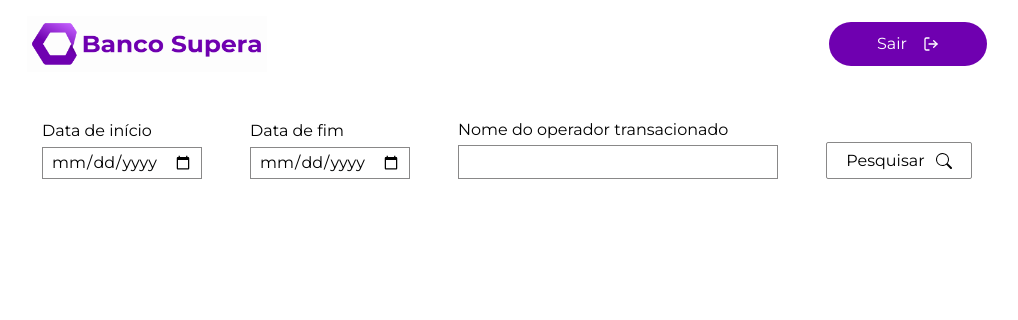
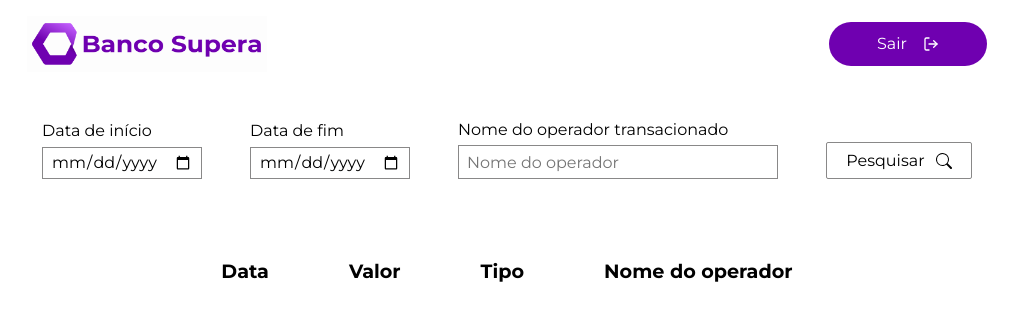
Before and after one commit to francinehahn/Bank-Frontend-React, a React (Vite) app: page /user in a window 1280 px wide. Shown: the top 320 px of the page, without its empty margins (133-1151 px from the left). Built offline with nearby package versions, Linux system fonts and the light colour scheme; sample sign-in values are in the browser's storage.

Commit message:
feat: I created the Transactions component

```diff
--- a/package.json
+++ b/package.json
@@ -11,6 +11,7 @@
   },
   "dependencies": {
     "axios": "^1.4.0",
+    "prop-types": "^15.8.1",
     "react": "^18.2.0",
     "react-dom": "^18.2.0",
     "react-icons": "^4.10.1",
--- /dev/null
+++ b/src/components/Transactions/styles.jsx
@@ -0,0 +1,5 @@
+import { styled } from "styled-components";
+
+export const TransactionContainer = styled.div `
+    display: flex;
+`
--- a/src/pages/UserInformation/UserInformation.jsx
+++ b/src/pages/UserInformation/UserInformation.jsx
@@ -1,33 +1,41 @@
+import { useState } from "react"
 import { Header } from "../../components/Header/Header"
 import { useProtectedPage } from "../../hooks/useProtectedPage"
-import { UserContainer } from "./style"
+import { FormContainer, TransactionsContainer } from "./style"
 import {BsSearch} from "react-icons/bs"
 
 export function UserInformation () {
     useProtectedPage()
 
+    const [startDate, setStartDate] = useState("")
+    const [endDate, setEndDate] = useState("")
+    const [operatorName, setOperatorName] = useState("")
+
     const handleSubmit = (e) => {
         e.preventDefault()
+
+        console.log(operatorName, startDate, endDate)
+        //fazer a chamada para api
     }
 
     return (
         <main>
             <Header/>
-            <UserContainer>
+            <FormContainer>
                 <form onSubmit={handleSubmit}>
                     <div>
-                        <label>Data de início</label>
-                        <input type="date"/>
+                        <label htmlFor="startDate">Data de início</label>
+                        <input type="date" name="startDate" value={startDate} onChange={e => setStartDate(e.target.value)}/>
                     </div>
 
                     <div>
-                        <label>Data de fim</label>
-                        <input type="date"/>
+                        <label htmlFor="endDate">Data de fim</label>
+                        <input type="date" name="endDate" value={endDate} onChange={e => setEndDate(e.target.value)}/>
                     </div>
 
                     <div>
-                        <label>Nome do operador transacionado</label>
-                        <input type="text"/>
+                        <label htmlFor="operatorName">Nome do operador transacionado</label>
+                        <input type="text" placeholder="Nome do operador" name="operatorName" value={operatorName} onChange={e => setOperatorName(e.target.value)}/>
                     </div>
 
                     <button>
@@ -35,7 +43,18 @@ export function UserInformation () {
                         <BsSearch/>
                     </button>
                 </form>
-            </UserContainer>
+            </FormContainer>
+
+            <TransactionsContainer>
+              <div>
+                <h2>Data</h2>
+                <h2>Valor</h2>
+                <h2>Tipo</h2>
+                <h2>Nome do operador</h2>
+              </div>
+
+              {/*Chamar aqui o componente de transactions*/}
+            </TransactionsContainer>
         </main>
     )
 }
--- a/src/pages/UserInformation/style.jsx
+++ b/src/pages/UserInformation/style.jsx
@@ -1,6 +1,6 @@
 import { styled } from "styled-components";
 
-export const UserContainer = styled.section `
+export const FormContainer = styled.section `
     margin-top: 2rem;
 
     form {
@@ -71,3 +71,17 @@ export const UserContainer = styled.section `
         }
     }
 `
+
+export const TransactionsContainer = styled.section `
+    margin-top: 5rem;
+
+    div {
+        display: flex;
+        justify-content: center;
+        gap: 5rem;
+
+        h2 {
+            font-size: 1.2rem;
+        }
+    }
+`
```
Also changed, not shown: src/components/Transactions/Transactions.jsx (added, +20 -0 lines), 1 other file (tests, documents, lock files or other folders).
